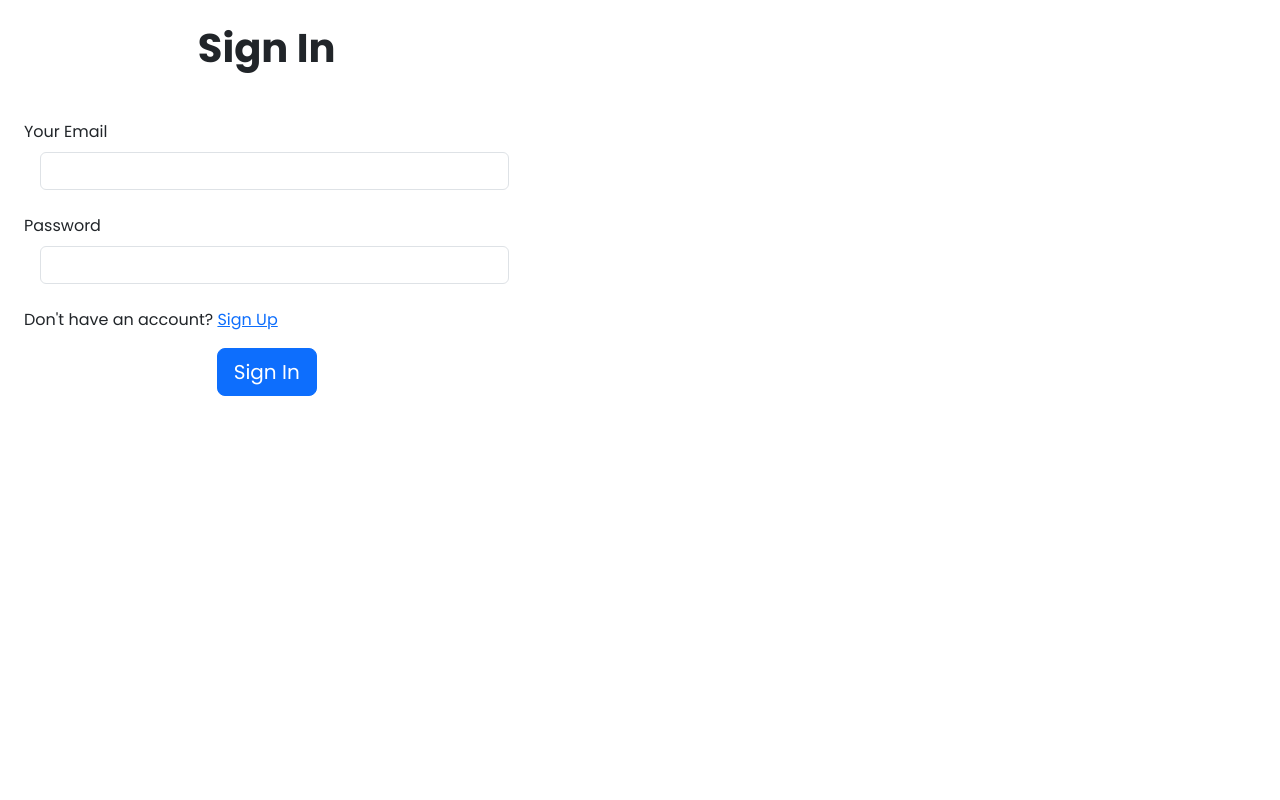
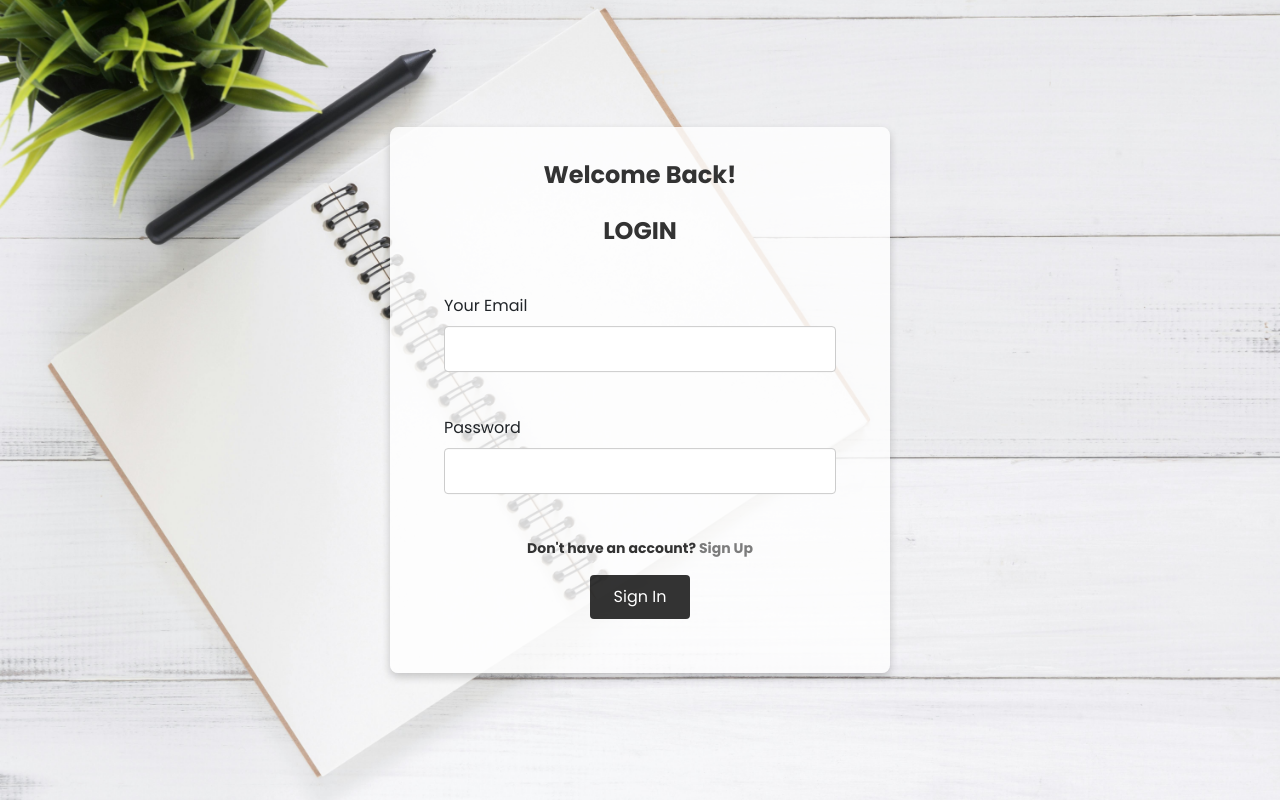
Before and after one commit to TharinduDMadushanka/full-stack-blog-web-site-springboot-react, a React (Vite) app in the folder blog-frontend/: page /user-login in a window 1280 px wide. Built offline with nearby package versions, Linux system fonts and the light colour scheme.

Commit message:
add styling for login page

```diff
--- a/blog-frontend/src/App.jsx
+++ b/blog-frontend/src/App.jsx
@@ -2,8 +2,8 @@ import React from 'react'
 import 'bootstrap-icons/font/bootstrap-icons.css';
 import { BrowserRouter, Route, Routes } from 'react-router-dom'
 import LandingPage from './pages/LandingPage/LandingPage'
-import UserRegister from './pages/User/UserRegister'
-import UserLogin from './pages/User/UserLogin'
+import UserRegister from './pages/UserRegister/UserRegister'
+import UserLogin from './pages/UserLogin/UserLogin'
 import Home from './pages/Home/Home'
 import BlogHome from './pages/BlogHome/BlogHome'
 import AddBlog from './pages/AddBlog/AddBlog';
@@ -14,8 +14,9 @@ const App = () => {
     <div>
       <BrowserRouter>
         <Routes>
-          <Route path='/' element={<LandingPage/>} />
-          <Route path='/home' element={<Home/>} />
+          {/* <Route path='/' element={<LandingPage/>} /> */}
+          <Route path='/' element={<Home/>} />
+          {/* <Route path='/home' element={<Home/>} /> */}
           <Route path='/user-register' element={<UserRegister/>} />
           <Route path='/user-login' element={<UserLogin/>} />
           <Route path='/blog-home' element={<BlogHome/>} />
--- a/blog-frontend/src/pages/Home/Home.jsx
+++ b/blog-frontend/src/pages/Home/Home.jsx
@@ -59,7 +59,7 @@ const Home = () => {
         <li onClick={() => navigate('/travel')}>Travel</li>
         <li>Entertainment</li>
         <li>About me</li> */}
-        <button className='nav-contact' onClick={() =>navigate('/user-register')}>Get Started</button>
+        <button className='nav-contact' onClick={() =>navigate('/user-login')}>Get Started</button>
       </ul>
     </div>
 
--- /dev/null
+++ b/blog-frontend/src/pages/UserLogin/UserLogin.css
@@ -0,0 +1,73 @@
+.user-login {
+    position: relative;
+    width: 100%;
+    height: 100vh;
+    overflow: hidden;
+}
+
+.login-bg-img img {
+    width: 100%;
+    height: 100vh;
+    object-fit: cover;
+}
+
+.login-form {
+    position: absolute;
+    top: 50%;
+    left: 50%;
+    transform: translate(-50%, -50%);
+    width: 500px;
+    background: rgba(255, 255, 255, 0.8); /* Transparent white background */
+    box-shadow: 0 4px 8px rgba(0, 0, 0, 0.2); /* Optional shadow for better appearance */
+    border-radius: 8px; /* Rounded corners */
+    padding: 30px;
+    z-index: 2;
+}
+
+.login-form p {
+    text-align: center;
+    font-weight: bold;
+    font-size: 24px;
+    color: #333;
+}
+
+.login-form form input {
+    width: 100%;
+    padding: 10px;
+    margin-bottom: 20px;
+    border: 1px solid #ccc;
+    border-radius: 4px;
+}
+
+.login-btn {
+    width: 100px;
+    padding: 10px;
+    background-color: hsla(0, 0%, 0%, 0.796);
+    color: white;
+    border: none;
+    border-radius: 4px;
+    cursor: pointer;
+    font-size: 16px;
+    transition: 0.5s ;
+}
+
+.login-btn:hover {
+    background-color:  hsla(0, 0%, 0%, 0.903);
+    color: white;
+    transform: scale(1.05);
+}
+
+.nav-log p {
+    text-align: center;
+    margin-top: 10px;
+    font-size: 14px;
+}
+
+.nav-log a {
+    color: hsla(0, 0%, 0%, 0.511);
+    text-decoration: none;
+}
+
+.nav-log a:hover {
+    text-decoration: underline;
+}
--- a/blog-frontend/src/pages/User/UserLogin.jsx
+++ b/blog-frontend/src/pages/UserLogin/UserLogin.jsx
@@ -1,6 +1,9 @@
 import React, { useState } from 'react';
 import { useNavigate } from 'react-router-dom';
 import axios from 'axios';
+import './UserLogin.css'
+
+import login_bg from '../../assets/login/login-bg.jpg'
 
 const UserLogin = () => {
   const [formData, setFormData] = useState({
@@ -43,9 +46,15 @@ const UserLogin = () => {
 
   return (
     <div className="user-login">
+
+      <div className="login-bg-img">
+        <img src={login_bg} alt="" />
+      </div>
+
       {/* Form Section */}
-      <div className="col-md-10 col-lg-6 col-xl-5 order-2 order-lg-1">
-        <p className="text-center h1 fw-bold mb-5 mx-1 mx-md-4 mt-4">Sign In</p>
+      <div className="col-md-10 col-lg-6 col-xl-5 order-2 order-lg-1 login-form">
+        <p>Welcome Back!</p>
+        <p className="text-center h1 fw-bold mb-5 mx-1 mx-md-4 mt-4">LOGIN</p>
         <form className="mx-1 mx-md-4" onSubmit={handleLogin}>
           {/* Email Input */}
           <div className="mb-4">
@@ -53,7 +62,6 @@ const UserLogin = () => {
               Your Email
             </label>
             <div className="d-flex flex-row align-items-center">
-              <i className="fas fa-envelope fa-lg me-3 fa-fw"></i>
               <input
                 type="email"
                 id="email"
@@ -72,7 +80,6 @@ const UserLogin = () => {
               Password
             </label>
             <div className="d-flex flex-row align-items-center">
-              <i className="fas fa-lock fa-lg me-3 fa-fw"></i>
               <input
                 type="password"
                 id="password"
@@ -97,7 +104,7 @@ const UserLogin = () => {
 
           {/* Submit Button */}
           <div className="d-flex justify-content-center mx-4 mb-3 mb-lg-4">
-            <button type="submit" className="btn btn-primary btn-lg">
+            <button type="submit" className="btn login-btn">
               Sign In
             </button>
           </div>
```
Also changed, not shown: blog-frontend/src/assets/login/login-bg.jpg (added), blog-frontend/src/pages/User/UserRegister.css (deleted), blog-frontend/src/pages/UserRegister/UserRegister.css (added), blog-frontend/src/pages/UserRegister/UserRegister.jsx (renamed from blog-frontend/src/pages/User/UserRegister.jsx).
